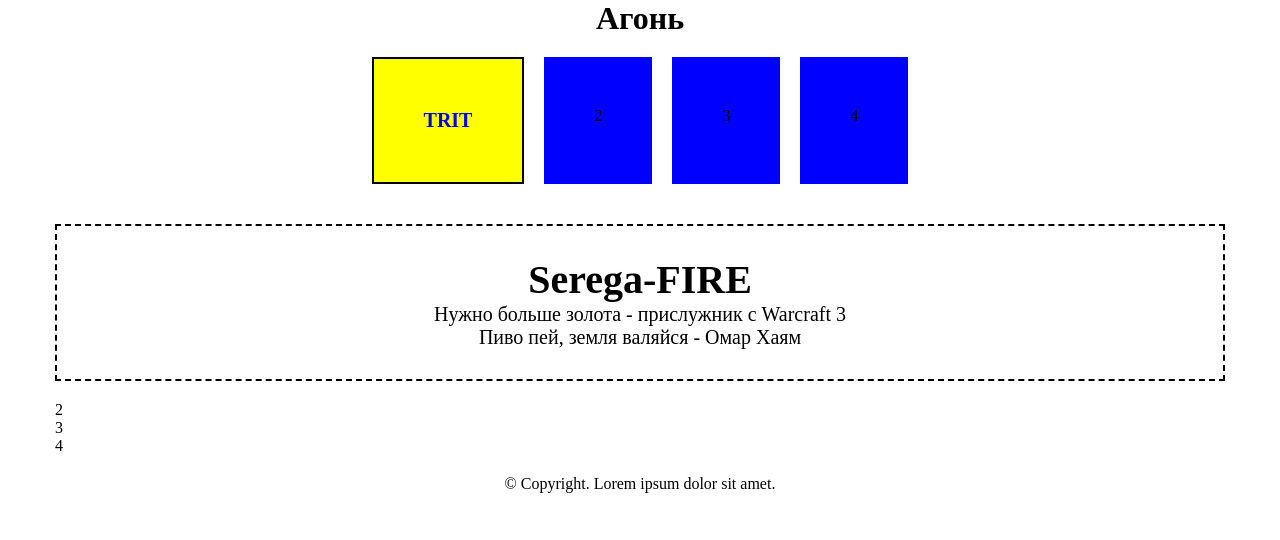
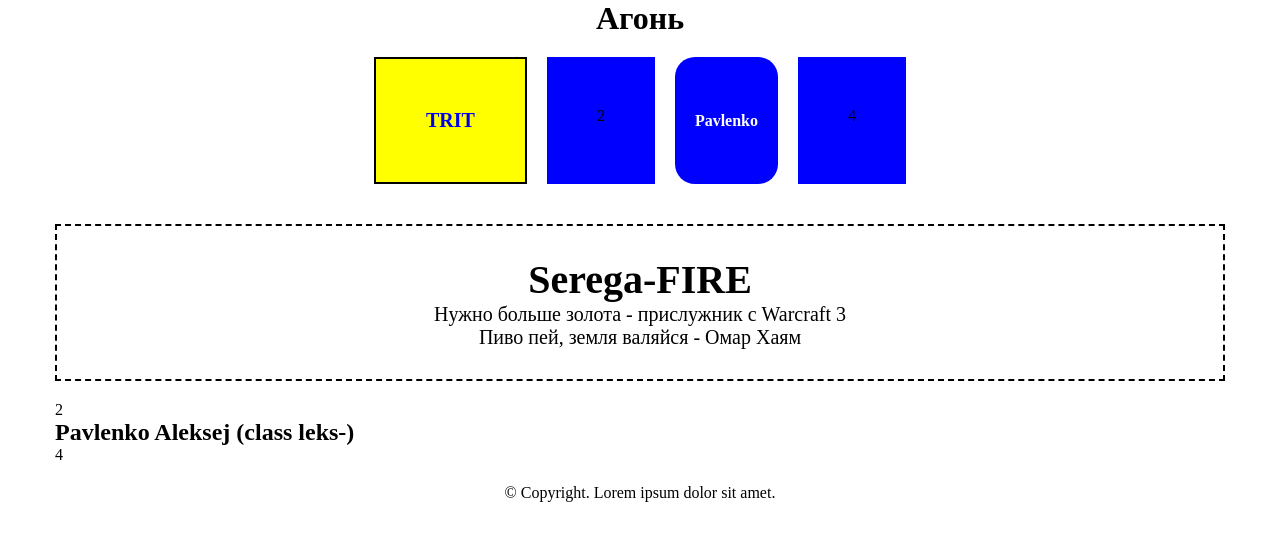
Before and after one commit to Serhii3T/group-lesson, a plain HTML site: page index.html in a window 1280 px wide. Drawn offline with Linux system fonts and the light colour scheme.

Commit message:
new brench chenge by pavlenko

```diff
--- a/index.html
+++ b/index.html
@@ -23,7 +23,7 @@
               </a>
             </li>
             <li>2</li>
-            <li>3</li>
+            <li class="leks-e-block"><a class="leks-e-block__link" href="./povlenko/index.html">Pavlenko</a></li>
             <li>4</li>
           </ul>
           <!-- /.c-navigation__list -->
@@ -40,7 +40,7 @@
           <p class="trit-c-main__text-quote">Пиво пей, земля валяйся - Омар Хаям</p>
         </section>
         <section>2</section>
-        <section>3</section>
+        <section> <h2>Pavlenko Aleksej (class leks-) </h2> </section>
         <section>4</section>
       </main>
       <!-- /.main -->
--- /dev/null
+++ b/povlenko/style.css
@@ -0,0 +1,42 @@
+* {
+  box-sizing: border-box;
+  padding: 0;
+  margin: 0;
+}
+body {
+  background-color: antiquewhite;
+  width: 100%;
+  max-width: 1200px;
+  padding-top: 50px;
+  margin: 0 auto;
+  text-align: center;
+}
+
+.leks-c-maine_wrapper {
+  width: 100%;
+  max-width: 600px;
+  margin: 0 auto;
+  display: flex;
+  flex-wrap: wrap;
+  justify-content: center;
+}
+.leks-e-maine__subtitle {
+  margin-bottom: 50px;
+}
+.leks-e-buttom {
+  width: 400px;
+  height: 400px;
+}
+.leks-e-link {
+  border-radius: 50%;
+  width: 100%;
+  background-color: rgb(20, 167, 235);
+  color: wheat;
+  text-decoration: none;
+  user-select: none;
+  padding: 20px;
+}
+a:hover {
+  background: blue;
+  transition: all .1s ease-in;
+}
--- a/style.css
+++ b/style.css
@@ -75,3 +75,24 @@ li {
   text-align: center;
 }
 /* end of footer block */
+.leks-e-block {
+  cursor: pointer;
+  border-radius: 20px;
+  padding: 0;
+
+}
+.leks-e-block__link {
+  display: flex;
+  justify-content: center;
+  align-items: center;
+  height: 100%;
+  color: white;
+  text-decoration: none;
+  font-weight: 700;
+  padding: 20px;
+
+}
+.leks-e-block:hover {
+  background-color: black;
+  transition: 1s;
+}
```
Also changed, not shown: povlenko/index.html (added, +38 -0 lines), povlenko/ico/ap.ico (added), 2 other files.
